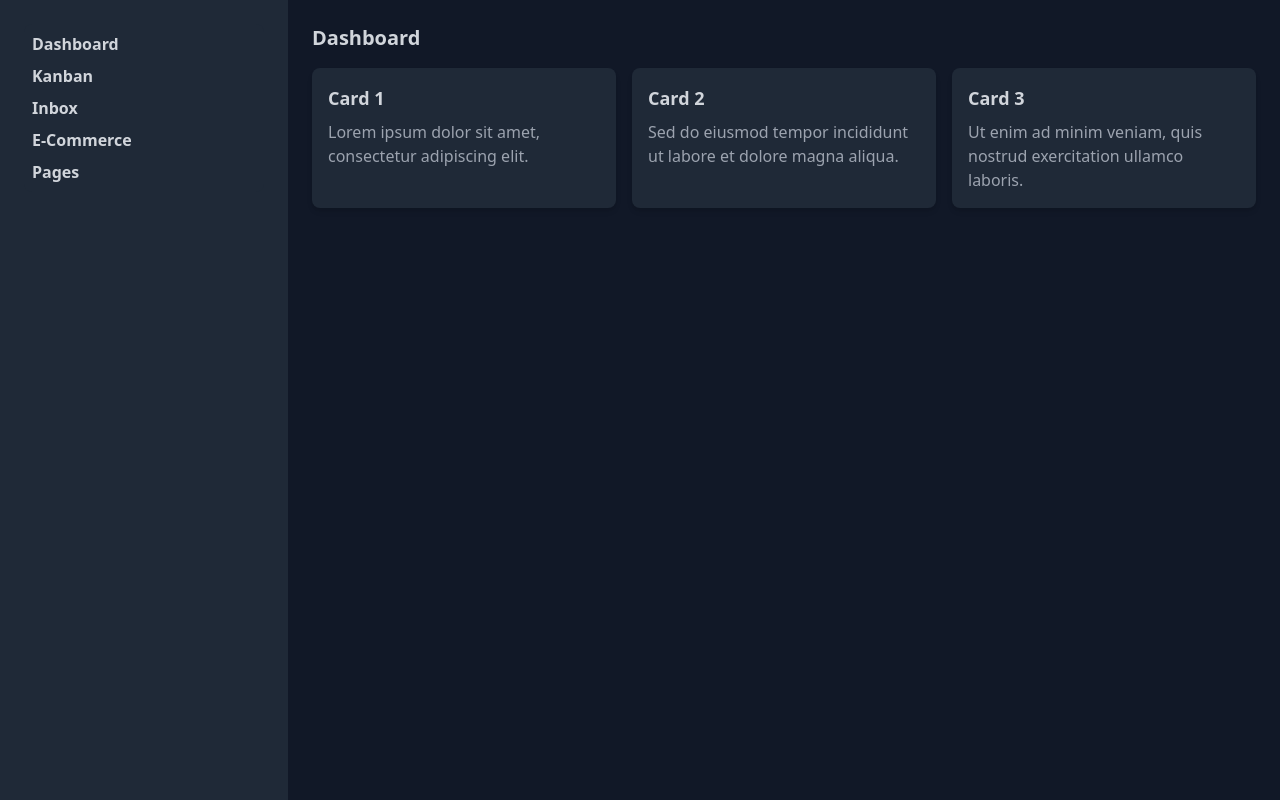
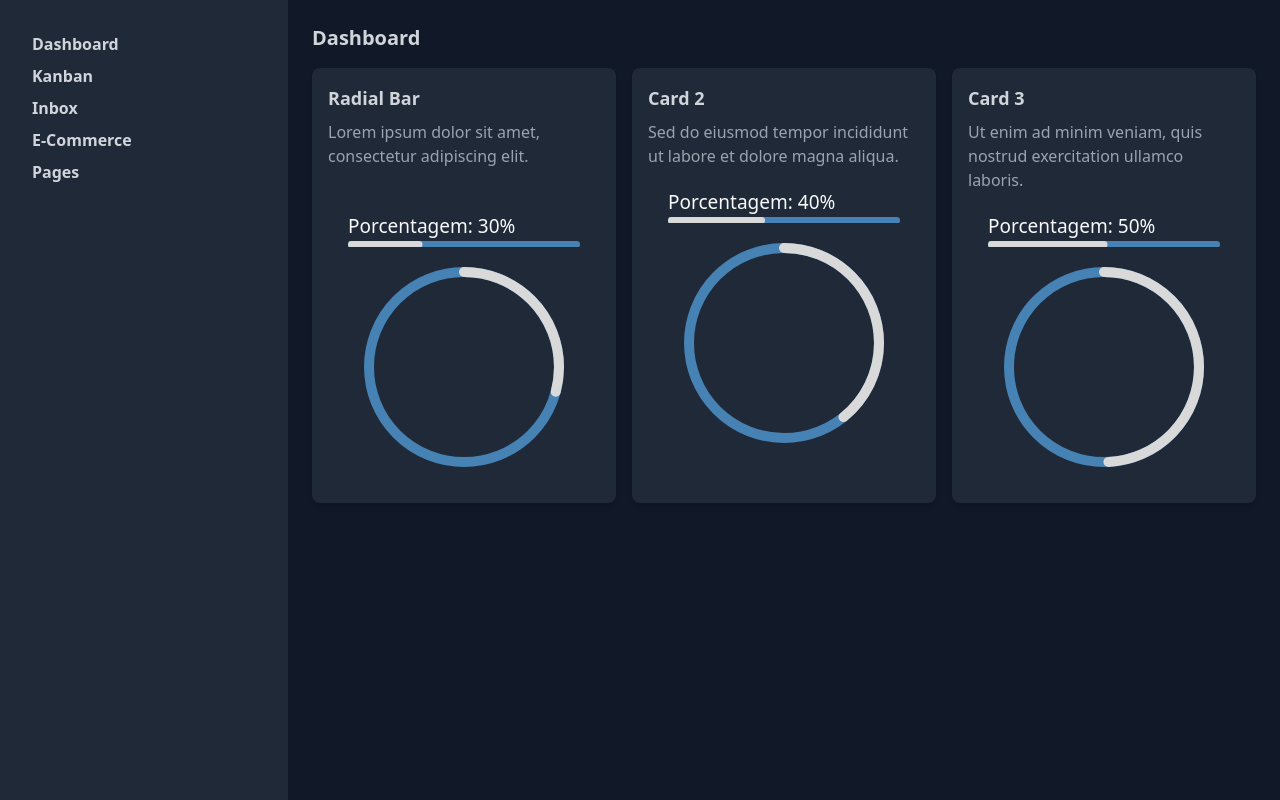
Before and after one commit to Zaysu/DashBoard, a React (Create React App) app in the folder dashboardempresarial/: page / in a window 1280 px wide. Built offline with nearby package versions, Linux system fonts and the light colour scheme.

Commit message:
grafico radialBar

```diff
--- a/dashboardempresarial/package.json
+++ b/dashboardempresarial/package.json
@@ -6,9 +6,14 @@
     "@testing-library/jest-dom": "^5.17.0",
     "@testing-library/react": "^13.4.0",
     "@testing-library/user-event": "^13.5.0",
+    "apexcharts": "^3.42.0",
+    "chart.js": "^4.4.0",
     "flowbite": "^1.8.1",
     "flowbite-react": "^0.6.1",
+    "rc-progress": "^3.5.1",
     "react": "^18.2.0",
+    "react-apexcharts": "^1.4.1",
+    "react-chartjs-2": "^5.2.0",
     "react-dom": "^18.2.0",
     "react-scripts": "5.0.1",
     "web-vitals": "^2.1.4"
--- a/dashboardempresarial/src/App.js
+++ b/dashboardempresarial/src/App.js
@@ -1,8 +1,9 @@
 import React from 'react';
 import BarChart from './BarChart';
-
+import { Circle, Line } from 'rc-progress';
 
 export default function App() {
+
   return (
     <div className='bg-gray-900 text-gray-50 h-screen flex flex-col'>
       <div className='flex flex-1 overflow-hidden'>
@@ -40,23 +41,108 @@ export default function App() {
 
           <div className="grid grid-cols-1 sm:grid-cols-2 md:grid-cols-3 gap-4">
             <div className="bg-gray-800 p-4 rounded-lg shadow-md">
-              <h4 className="text-lg font-semibold text-gray-300">Card 1</h4>
+              <h4 className="text-lg font-semibold text-gray-300">Radial Bar</h4>
               <p className="text-gray-400 mt-2">Lorem ipsum dolor sit amet, consectetur adipiscing elit.</p>
+              <br/>
+              <div style={{ margin: 20 }}>
+                <div style={{ fontSize: '19px' }}>Porcentagem: {30}%</div>
+                <Line
+                  percent={30}
+                  strokeColor="#D9D9D9"
+                  strokeWidth={3}
+                  trailColor='#4682B4'
+                  trailWidth={3}
+                  strokeLinecap='round'
+                  gapDegree={0}
+                  gapPosition='top'
+                  //className='lineBar'
+                  //style={{}}
+                />
+              </div>
+              <center>
+              <div style={{ margin: 20, height: 200, width: 200}}>
+                <Circle
+                  percent={30}
+                  strokeColor="#D9D9D9"
+                  strokeWidth={5}
+                  trailColor='#4682B4'
+                  trailWidth={5}
+                  strokeLinecap='round'
+                  //className='lineBar'
+                  //style={{}}
+                />
+              </div>
+              </center>
             </div>
             <div className="bg-gray-800 p-4 rounded-lg shadow-md">
               <h4 className="text-lg font-semibold text-gray-300">Card 2</h4>
               <p className="text-gray-400 mt-2">Sed do eiusmod tempor incididunt ut labore et dolore magna aliqua.</p>
+              <div style={{ margin: 20 }}>
+              <div style={{ fontSize: '19px' }}>Porcentagem: {40}%</div>
+                <Line
+                  percent={40}
+                  strokeColor="#D9D9D9"
+                  strokeWidth={3}
+                  trailColor='#4682B4'
+                  trailWidth={3}
+                  strokeLinecap='round'
+                  gapDegree={0}
+                  gapPosition='top'
+                  //className='lineBar'
+                  //style={{}}
+                />
+              </div>
+              <center>
+              <div style={{ margin: 20, height: 200, width: 200}}>
+                <Circle
+                  percent={40}
+                  strokeColor="#D9D9D9"
+                  strokeWidth={5}
+                  trailColor='#4682B4'
+                  trailWidth={5}
+                  strokeLinecap='round'
+                  //className='lineBar'
+                  //style={{}}
+                />
+              </div>
+              </center>
             </div>
             <div className="bg-gray-800 p-4 rounded-lg shadow-md">
               <h4 className="text-lg font-semibold text-gray-300">Card 3</h4>
               <p className="text-gray-400 mt-2">Ut enim ad minim veniam, quis nostrud exercitation ullamco laboris.</p>
+              <div style={{ margin: 20 }}>
+              <div style={{ fontSize: '19px' }}>Porcentagem: {50}%</div>
+                <Line
+                  percent={50}
+                  strokeColor="#D9D9D9"
+                  strokeWidth={3}
+                  trailColor='#4682B4'
+                  trailWidth={3}
+                  strokeLinecap='round'
+                  gapDegree={0}
+                  gapPosition='top'
+                  //className='lineBar'
+                  //style={{}}
+                />
+              </div>
+              <center>
+              <div style={{ margin: 20, height: 200, width: 200}}>
+                <Circle
+                  percent={50}
+                  strokeColor="#D9D9D9"
+                  strokeWidth={5}
+                  trailColor='#4682B4'
+                  trailWidth={5}
+                  strokeLinecap='round'
+                  //className='lineBar'
+                  //style={{}}
+                />
+              </div>
+              </center>
             </div>
           </div>
-
         </main>
-
       </div>
-
     </div>
   );
 }
--- /dev/null
+++ b/dashboardempresarial/src/RadialBarChart.js
@@ -0,0 +1,18 @@
+import React from 'react';
+import { Doughnut } from 'react-chartjs-2';
+
+const RadialBarChart = ({ data }) => {
+  return (
+    <div className="radial-bar-chart">
+      <Doughnut
+        data={data}
+        options={{
+          responsive: true,
+          maintainAspectRatio: false,
+        }}
+      />
+    </div>
+  );
+};
+
+export default RadialBarChart;
--- a/dashboardempresarial/tailwind.config.js
+++ b/dashboardempresarial/tailwind.config.js
@@ -8,6 +8,5 @@ module.exports = {
     extend: {},
   },
   plugins: [
-    require('flowbite/plugin')
   ],
 }
--- a/package.json
+++ b/package.json
@@ -1,7 +1,11 @@
 {
   "dependencies": {
     "chart.js": "^4.4.0",
+    "react": "^18.2.0",
     "react-chartjs-2": "^5.2.0",
-    "react-vis": "^1.12.1"
+    "react-dom": "^18.2.0",
+    "react-scripts": "^5.0.1",
+    "react-vis": "^1.12.1",
+    "web-vitals": "^3.4.0"
   }
 }
```
Also changed, not shown: 2 other files (tests, documents, lock files or other folders).
